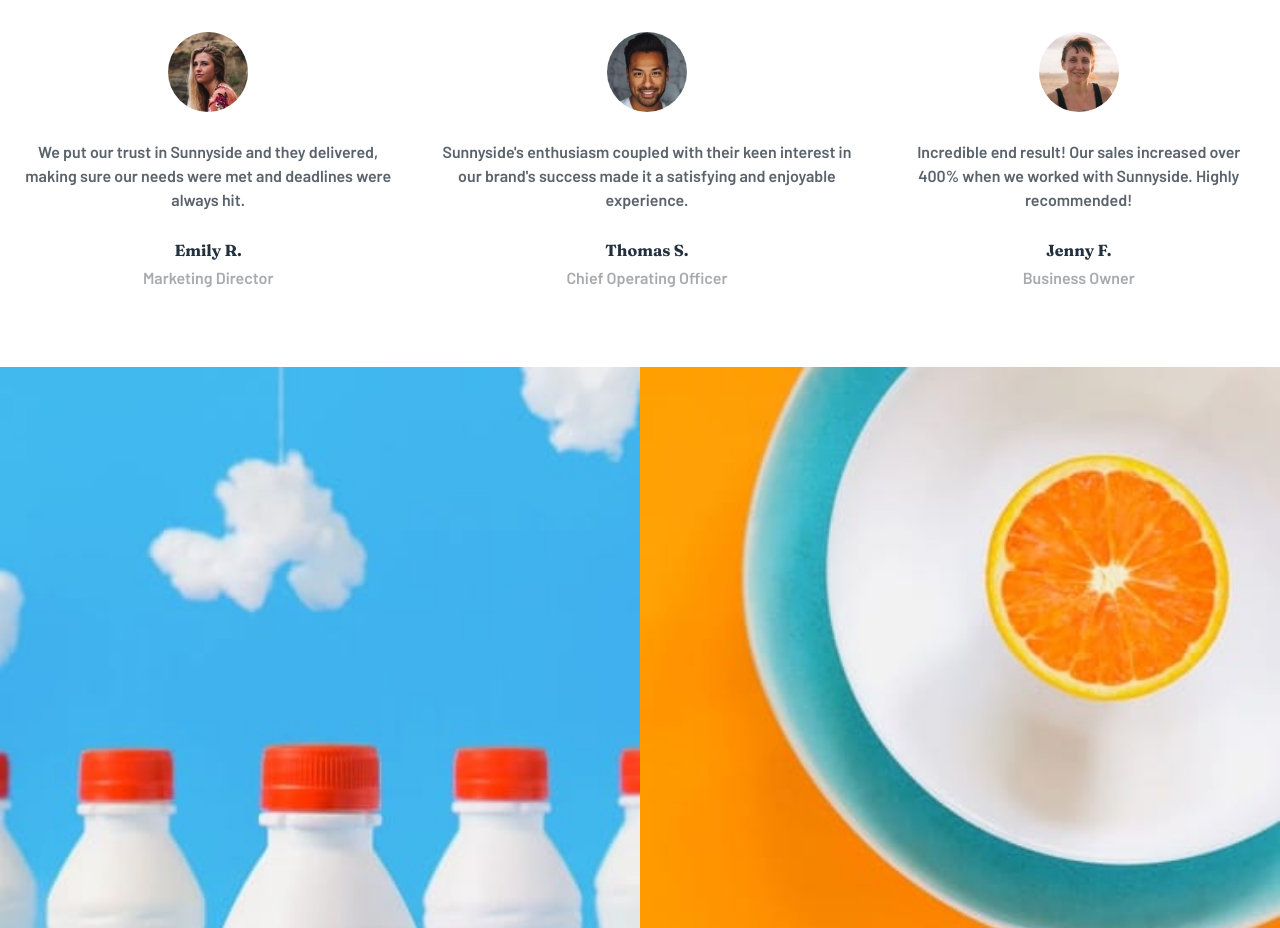
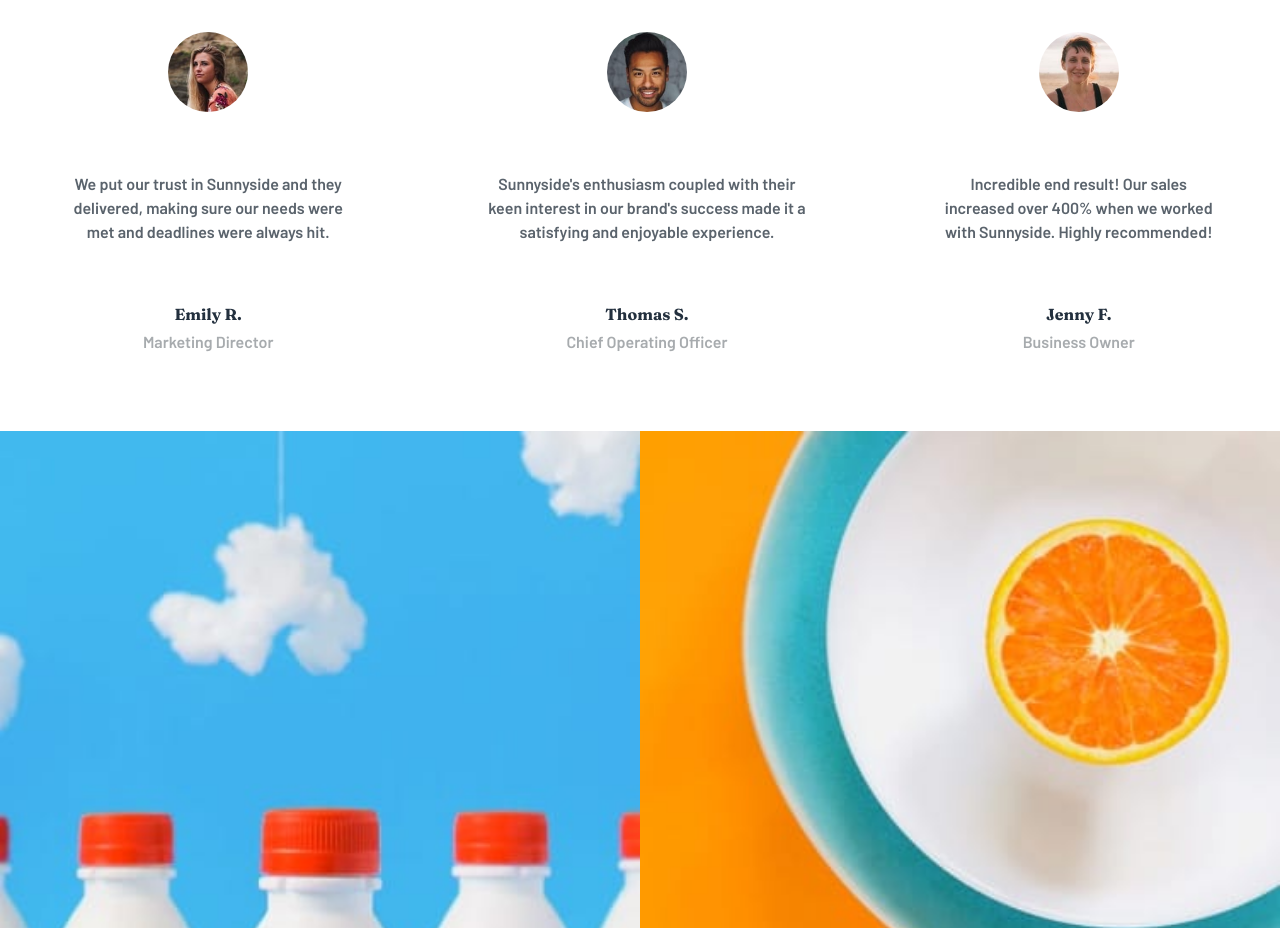
Before and after one commit to AliAbuSalam/sunnyside-agency-landing-page, a Next.js app: page / in a window 1280 px wide. Shown: the part 2420-3348 px from the top of the page. Built offline with nearby package versions, Linux system fonts and the light colour scheme.

Commit message:
make testimony text smaller

```diff
--- a/src/styles/clientTestimony.module.scss
+++ b/src/styles/clientTestimony.module.scss
@@ -38,3 +38,10 @@
     height: 5rem;
   }
 }
+
+@media screen and (min-width: screenSizes.$SCREEN_WIDTH_LAPTOP) {
+  .testimony {
+    width: 70%;
+    margin: 3rem auto;
+  }
+}
```
